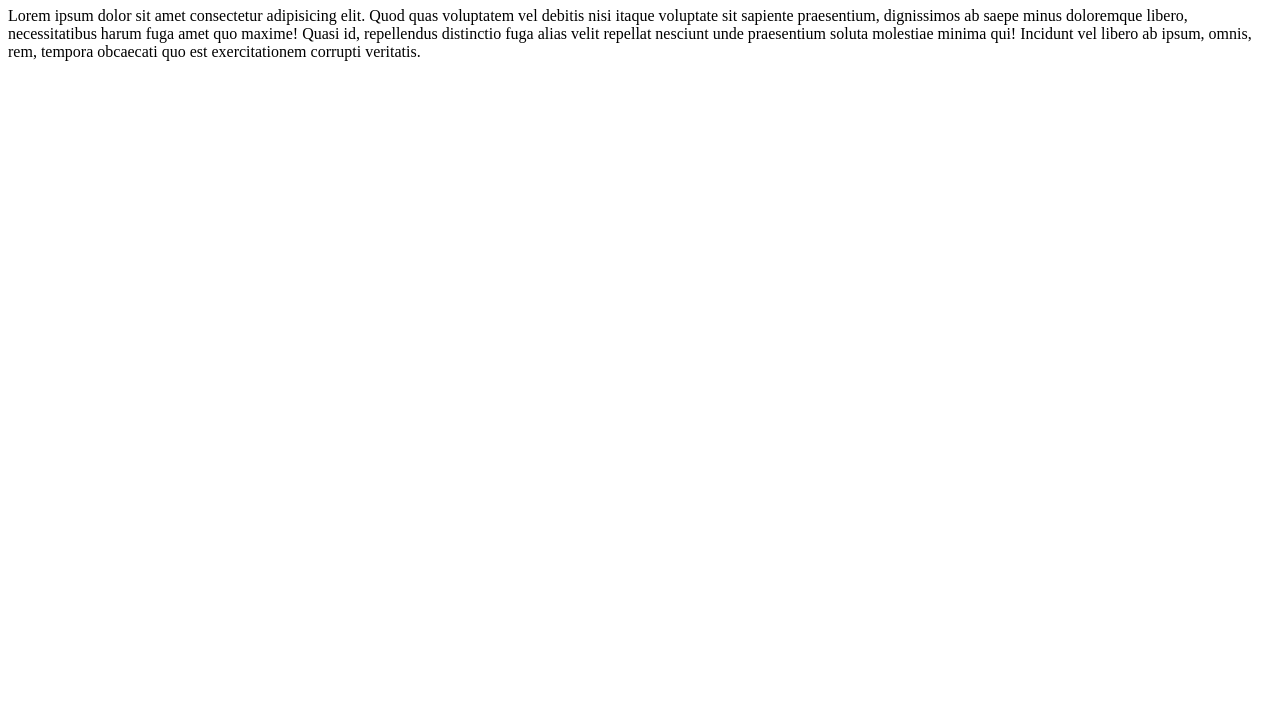
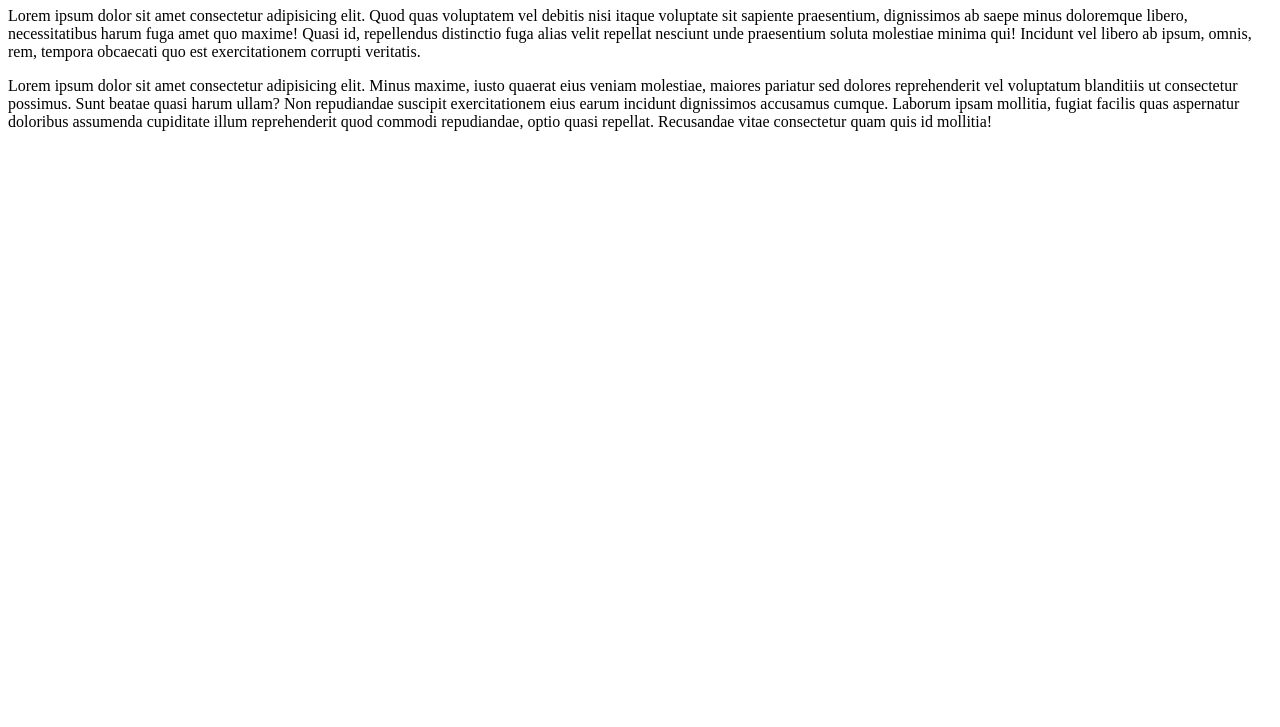
Before and after one commit to FuadIzul/test-git-2, a plain HTML site: page index.html in a window 1280 px wide. Shown: the part 73-800 px from the top of the page. Drawn offline with Linux system fonts and the light colour scheme.

Commit message:
menambahkan paragraf

```diff
--- a/index.html
+++ b/index.html
@@ -16,5 +16,15 @@
       vel libero ab ipsum, omnis, rem, tempora obcaecati quo est exercitationem
       corrupti veritatis.
     </p>
+    <p>
+      Lorem ipsum dolor sit amet consectetur adipisicing elit. Minus maxime,
+      iusto quaerat eius veniam molestiae, maiores pariatur sed dolores
+      reprehenderit vel voluptatum blanditiis ut consectetur possimus. Sunt
+      beatae quasi harum ullam? Non repudiandae suscipit exercitationem eius
+      earum incidunt dignissimos accusamus cumque. Laborum ipsam mollitia,
+      fugiat facilis quas aspernatur doloribus assumenda cupiditate illum
+      reprehenderit quod commodi repudiandae, optio quasi repellat. Recusandae
+      vitae consectetur quam quis id mollitia!
+    </p>
   </body>
 </html>
```
